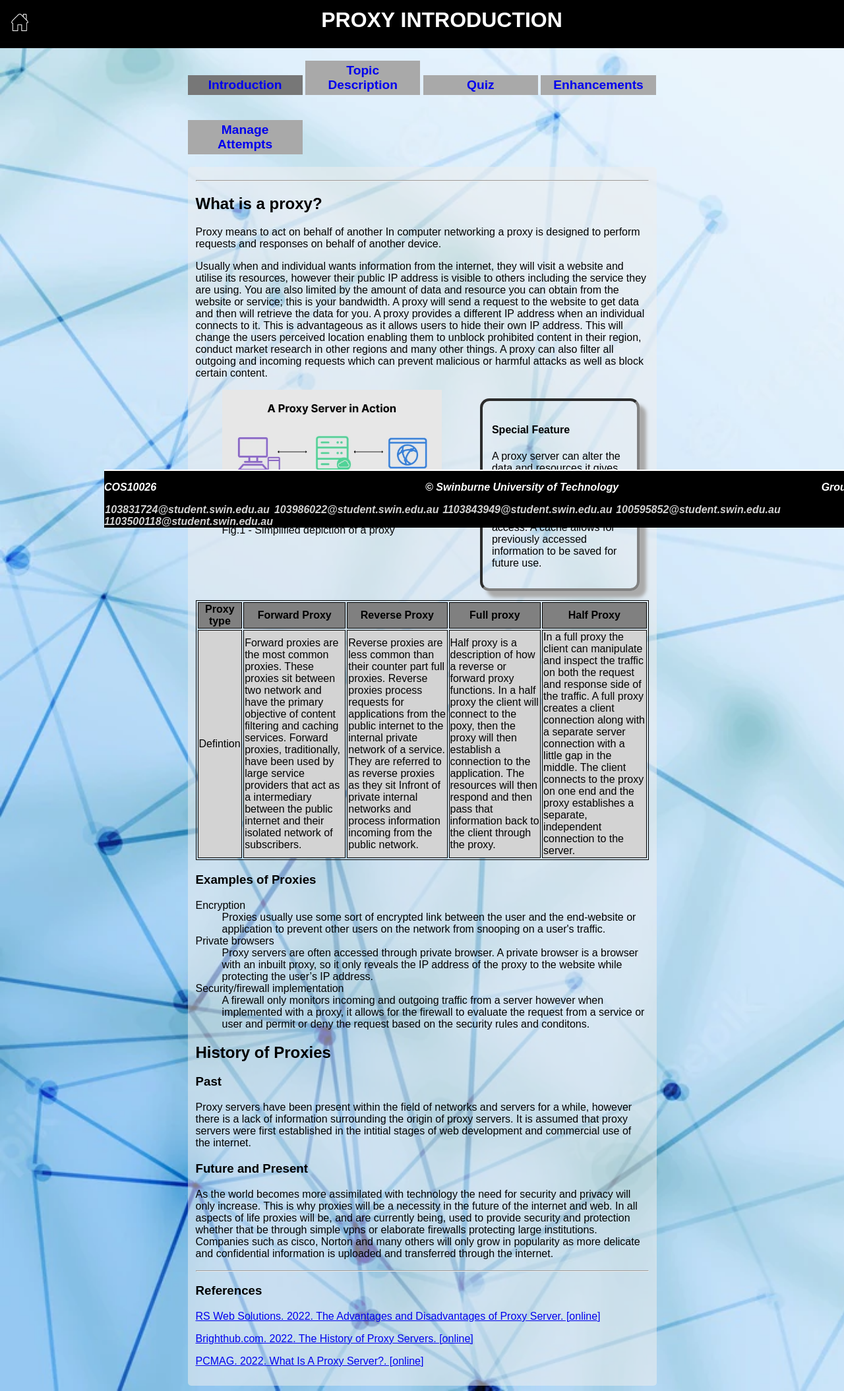
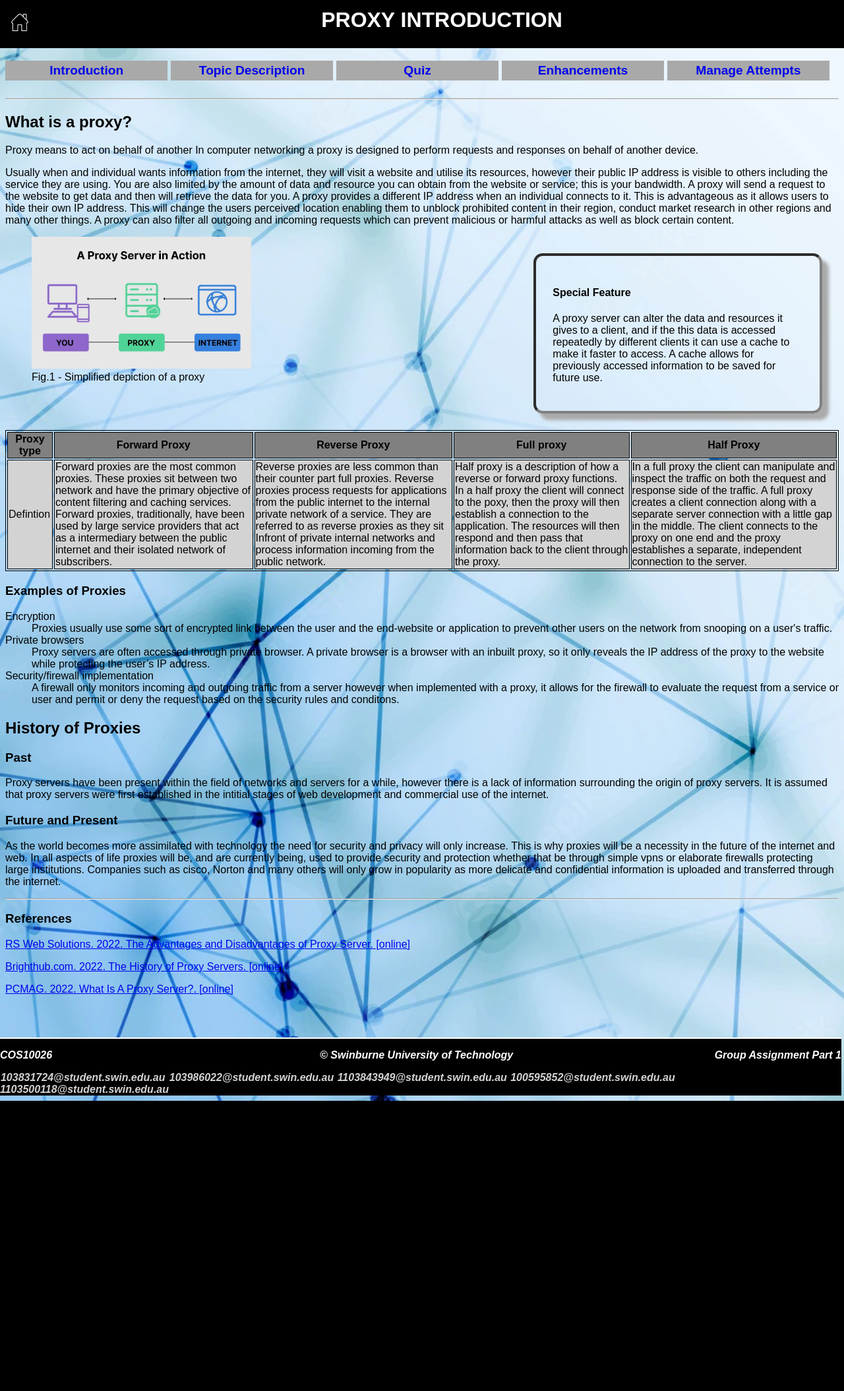
Before and after one commit to Niko361/COS10026_Assignment2, a PHP site: page /topic.php in a window 1280 px wide. Shown: the whole page at 66% size. After the commit the page ends 1669 px from the top, so only its background shows below. Run offline with PHP 8.4, Linux system fonts and the light colour scheme.

Commit message:
further improvements

```diff
--- a/enhancements.php
+++ b/enhancements.php
@@ -17,7 +17,7 @@
 <?php include 'menu.inc'; ?>
 
 
-    <div id="article1">
+    <div id="content">
         <section>
             <h2>Responsive Design</h2>
             <p>By using the media attribute in a link tag that references a stylesheet, it is possible to have an additional CSS stylesheet that
@@ -76,7 +76,6 @@
             </div>
         </section>
     </div>
-    </div>
 <?php include 'footer.inc';?>
 </body>
 </html>
--- a/footer.inc
+++ b/footer.inc
@@ -9,4 +9,4 @@
 			<a href="mailto:100595852@student.swin.edu.au">100595852@student.swin.edu.au</a>
 			<a href="mailto:1103500118@student.swin.edu.au">1103500118@student.swin.edu.au</a>
 		</footer>
-	</div>
+</div>
--- a/header.inc
+++ b/header.inc
@@ -1,4 +1,4 @@
 <header>
 		<a href="index.html"><img src="styles/images/home.jpg" alt="homebutton" height="60"></a>
 		<h1>Proxy Introduction</h1>
-	</header>
+</header>
--- a/index.php
+++ b/index.php
@@ -16,7 +16,7 @@
 	<?php include 'header.inc'; ?>
 	<?php include 'menu.inc'; ?>
 
-	<div id="article1">
+	<div id="content">
 	<h2><em>Most Popular Security Protocol</em></h2>
 	<hr />
 	<h2><strong>Introduction</strong></h2>
@@ -32,7 +32,6 @@
 	<h1><a href = "https://www.youtube.com/watch?v=ITPtewxevjw">Group Video</a></h1>
 	<iframe width="560" height="315" src="https://www.youtube.com/embed/ITPtewxevjw" title="YouTube video player" frameborder="0" allow="accelerometer; autoplay; clipboard-write; encrypted-media; gyroscope; picture-in-picture" allowfullscreen></iframe>
 </div>
-</div>
 
 
 <?php include 'footer.inc';?>
--- a/manage.php
+++ b/manage.php
@@ -19,7 +19,7 @@
 <?php include 'menu.inc'; ?>
 
 
-  <div id="article1">
+  <div id="content">
 
 <?php
 	require_once("settings.php");
@@ -152,7 +152,6 @@
 	}
 ?>
 </div>
-</div>
 
 <?php include 'footer.inc';?>
 
--- a/manageattempts.php
+++ b/manageattempts.php
@@ -18,7 +18,7 @@
 
 <?php include 'menu.inc'; ?>
 
-  <div id="article1">
+  <div id="content">
 
   <h4>
     This page is meant for queries on attempts.
@@ -79,7 +79,6 @@
   </form>
 
 </div>
-</div>
 
 <?php include 'footer.inc';?>
 
--- a/markquiz.php
+++ b/markquiz.php
@@ -16,7 +16,7 @@
     <?php include 'menu.inc'; ?>
 
 
-    <div id="article1">
+    <div id="content">
         <h1>
             Quiz Marker
         </h1>
@@ -192,7 +192,6 @@
     } //if successful database connection
     ?>
     </div>
-    </div>
 
 <?php include 'footer.inc';?>
 </body>
--- a/menu.inc
+++ b/menu.inc
@@ -1,7 +1,5 @@
-<div class="content">
-
 	<nav>
-		<p class="menu" ><a class="active" href="index.php">Introduction</a></p>
+		<p class="menu" ><a href="index.php">Introduction</a></p>
 		<p class="menu"><a href="topic.php">Topic Description</a> </p>
 		<p class="menu"><a href="quiz.php">Quiz</a></p>
 		<p class="menu"><a href="enhancements.php">Enhancements</a></p>
--- a/quiz.php
+++ b/quiz.php
@@ -19,7 +19,7 @@
 <?php include 'menu.inc'; ?>
 
 
-  <div id="article1">
+  <div id="content">
 
   <h4>
     This page is meant to help assess what you have learned about quizes.
@@ -91,7 +91,6 @@
   </form>
 
 </div>
-</div>
 
 <?php include 'footer.inc';?>
 
--- a/styles/style.css
+++ b/styles/style.css
@@ -36,7 +36,9 @@ setting max width and margin auto to make the texts centered*/
 {
 	max-width:75%;
 	margin:auto;
-
+	background-color: #EEEEEE88;
+	border-radius:5px;
+	padding:12px;
 }
 
 /*Makes the heading uppercase, sets the text color to white, enlarges the font by 2x its
@@ -92,7 +94,7 @@ partition the menu items*/
 	display: inline-block;
 	font-weight:bold;
 	font-size:1.2em;
-	width:24.5%;
+	width:19.5%;
 }
 
 /*The home button in our webpage, floating it to the left and adding padding for tidiness*/
@@ -103,14 +105,6 @@ header img
 	padding-left:0px
 }
 
-/*Gives the text body a 'background' by setting it to a shade of grey and making it slightly
-transparent, giving it a slightly curved edge with border-radius*/
-#article1
-{
-	background-color: #EEEEEE88;
-	border-radius:5px;
-	padding:12px;
-}
 
 /*Footer is italic and bolded according to assignment specifications, negative margin to
 stretch background full width of webpage, a white border only for the top and black
@@ -120,7 +114,7 @@ footer
 	font-style:italic;
 	font-weight:bold;
 	margin-left:-8px;
-	margin-right:-8px;
+	margin-right:-4px;
 
 	border-top: 2px solid white;
 	color:white;
@@ -129,13 +123,6 @@ footer
 
 }
 
-/*Sets the position of the footer to be fixed with 100% width and 0 pixels below it*/
-.footer
-{
-	position: fixed;
-	bottom: 0;
-	width: 100%;
-}
 
 /*This is the general footer
 Makes the footer display in line with equal width, first child floats left, second child
--- a/topic.php
+++ b/topic.php
@@ -15,11 +15,9 @@
 <body>
 <?php include 'header.inc'; ?>
 
-    <div class="content">
-
     <?php include 'menu.inc'; ?>
 
-    <div id="article1">
+    <div id="content">
 
     <hr>
 
@@ -56,9 +54,6 @@
         <img src="images/proxy_process.jpg" alt="cybersecurity" height="200">
         <figcaption>Fig.1 - Simplified depiction of a proxy </figcaption>
       </figure>
-<!--
-    <p><b>There are two types of proxies</b></p>
--->
 
     <table style="width:100%">
         <tr>
@@ -163,8 +158,7 @@
     </p>
 
     </div>
-    </div>
 
-<?php include 'footer.inc';?>
+    <?php include 'footer.inc';?>
 </body>
 </html>
```
